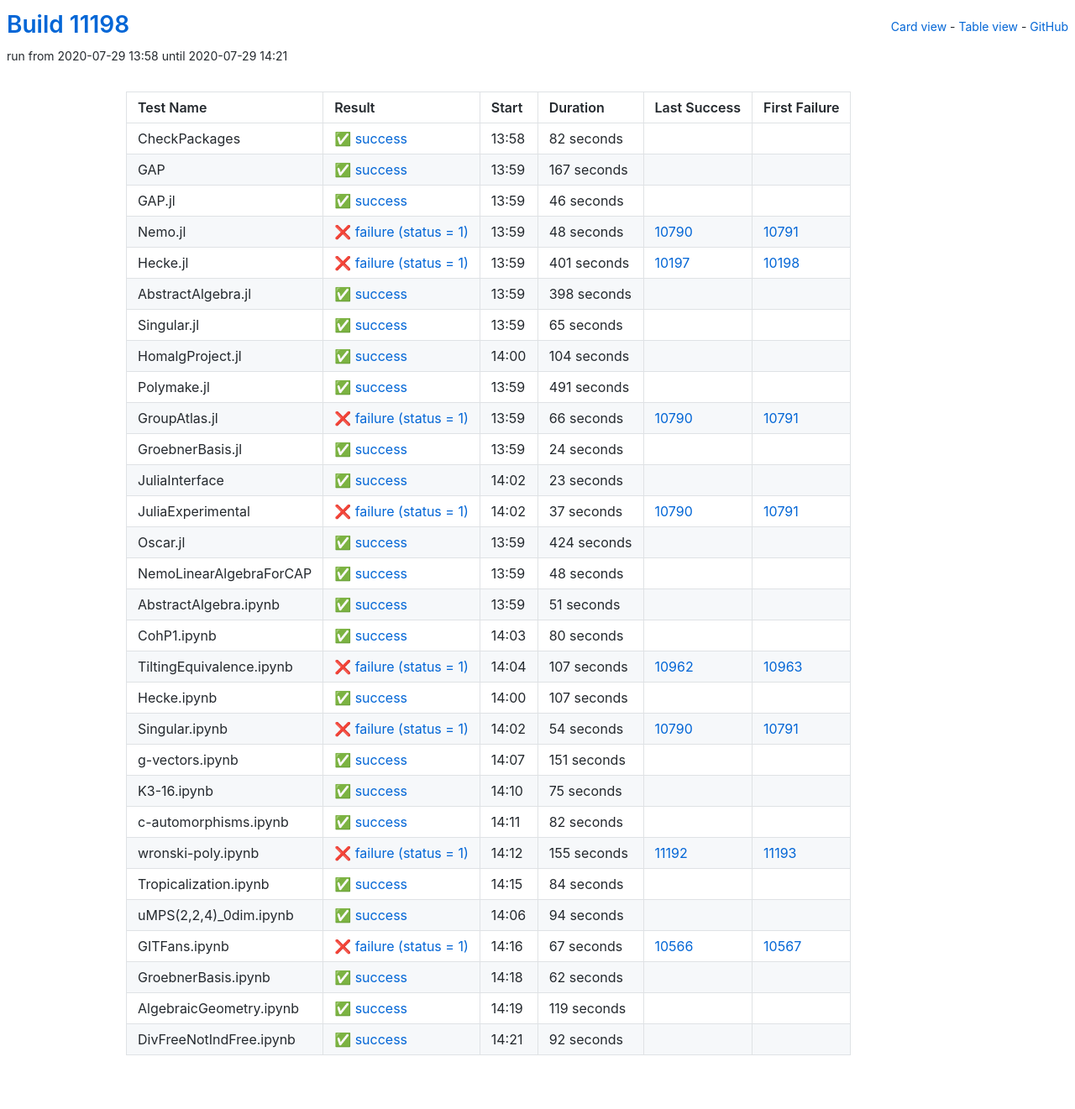
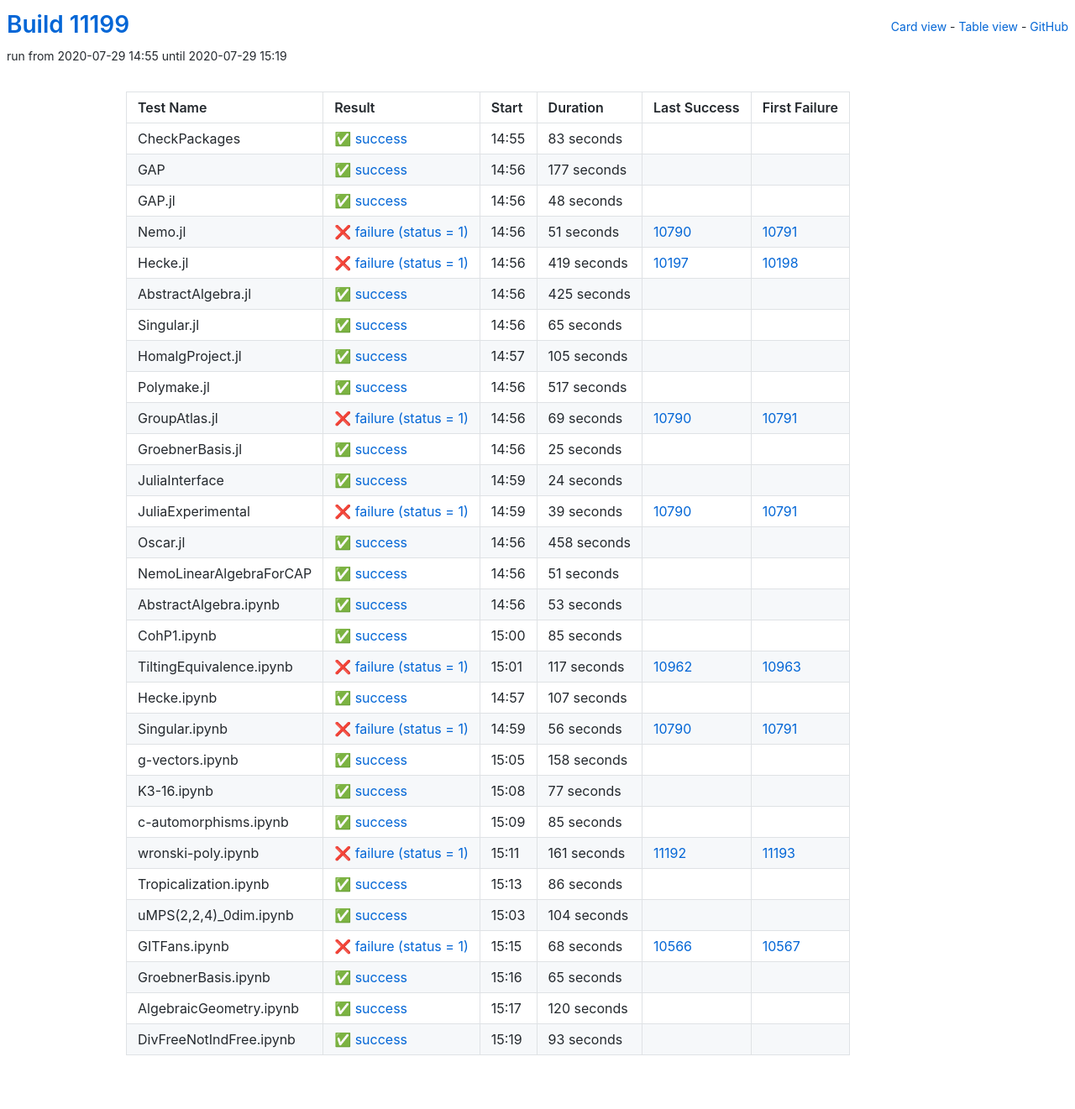
Before and after one commit to oscar-system/oscar-ci-status, a Jekyll site: the page built from table.html, in a window 1280 px wide. Shown: the whole page at 84% size. Built offline with Jekyll 4.4.1, drawn with Linux system fonts in a browser that asks for light colours.

Commit message:
Build #11199

```diff
--- a/_data/ci.yml
+++ b/_data/ci.yml
@@ -1,6 +1,6 @@
 ---
-build: 11198
-build_url: https://oscarci.mathematik.uni-kl.de/job/oscar/11198/
+build: 11199
+build_url: https://oscarci.mathematik.uni-kl.de/job/oscar/11199/
 job: oscar
 organization: oscar-system
 repo: oscar-ci-status
@@ -8,80 +8,80 @@
 tests:
 - name: CheckPackages
   id: checkpackages
-  log: https://oscarci.mathematik.uni-kl.de/job/oscar/11198/artifact/logs/build-11198/CheckPackages.log
-  start: 2020-07-29 13:58
+  log: https://oscarci.mathematik.uni-kl.de/job/oscar/11199/artifact/logs/build-11199/CheckPackages.log
+  start: 2020-07-29 14:55
   success: true
   exitcode: 0
   status: success
-  duration: 82
+  duration: 83
   last_success: false
   last_success_url:
   first_failure: false
   first_failure_url:
 - name: GAP
   id: gap
-  log: https://oscarci.mathematik.uni-kl.de/job/oscar/11198/artifact/logs/build-11198/GAP.log
-  start: 2020-07-29 13:59
+  log: https://oscarci.mathematik.uni-kl.de/job/oscar/11199/artifact/logs/build-11199/GAP.log
+  start: 2020-07-29 14:56
   success: true
   exitcode: 0
   status: success
-  duration: 167
+  duration: 177
   last_success: false
   last_success_url:
   first_failure: false
   first_failure_url:
 - name: GAP.jl
   id: gap-jl
-  log: https://oscarci.mathematik.uni-kl.de/job/oscar/11198/artifact/logs/build-11198/GAP.jl.log
-  start: 2020-07-29 13:59
+  log: https://oscarci.mathematik.uni-kl.de/job/oscar/11199/artifact/logs/build-11199/GAP.jl.log
+  start: 2020-07-29 14:56
   success: true
   exitcode: 0
   status: success
-  duration: 46
+  duration: 48
   last_success: false
   last_success_url:
   first_failure: false
   first_failure_url:
 - name: Nemo.jl
   id: nemo-jl
-  log: https://oscarci.mathematik.uni-kl.de/job/oscar/11198/artifact/logs/build-11198/Nemo.jl.log
-  start: 2020-07-29 13:59
+  log: https://oscarci.mathematik.uni-kl.de/job/oscar/11199/artifact/logs/build-11199/Nemo.jl.log
+  start: 2020-07-29 14:56
   success: false
   exitcode: 1
   status: failure
-  duration: 48
+  duration: 51
   last_success: 10790
   last_success_url: https://oscarci.mathematik.uni-kl.de/job/oscar/10790/
   first_failure: 10791
   first_failure_url: https://oscarci.mathematik.uni-kl.de/job/oscar/10791/
 - name: Hecke.jl
   id: hecke-jl
-  log: https://oscarci.mathematik.uni-kl.de/job/oscar/11198/artifact/logs/build-11198/Hecke.jl.log
-  start: 2020-07-29 13:59
+  log: https://oscarci.mathematik.uni-kl.de/job/oscar/11199/artifact/logs/build-11199/Hecke.jl.log
+  start: 2020-07-29 14:56
   success: false
   exitcode: 1
   status: failure
-  duration: 401
+  duration: 419
   last_success: 10197
   last_success_url: https://oscarci.mathematik.uni-kl.de/job/oscar/10197/
   first_failure: 10198
   first_failure_url: https://oscarci.mathematik.uni-kl.de/job/oscar/10198/
 - name: AbstractAlgebra.jl
   id: abstractalgebra-jl
-  log: https://oscarci.mathematik.uni-kl.de/job/oscar/11198/artifact/logs/build-11198/AbstractAlgebra.jl.log
-  start: 2020-07-29 13:59
+  log: https://oscarci.mathematik.uni-kl.de/job/oscar/11199/artifact/logs/build-11199/AbstractAlgebra.jl.log
+  start: 2020-07-29 14:56
   success: true
   exitcode: 0
   status: success
-  duration: 398
+  duration: 425
   last_success: false
   last_success_url:
   first_failure: false
   first_failure_url:
 - name: Singular.jl
   id: singular-jl
-  log: https://oscarci.mathematik.uni-kl.de/job/oscar/11198/artifact/logs/build-11198/Singular.jl.log
-  start: 2020-07-29 13:59
+  log: https://oscarci.mathematik.uni-kl.de/job/oscar/11199/artifact/logs/build-11199/Singular.jl.log
+  start: 2020-07-29 14:56
   success: true
   exitcode: 0
   status: success
@@ -92,44 +92,56 @@
   first_failure_url:
 - name: HomalgProject.jl
   id: homalgproject-jl
-  log: https://oscarci.mathematik.uni-kl.de/job/oscar/11198/artifact/logs/build-11198/HomalgProject.jl.log
-  start: 2020-07-29 14:00
+  log: https://oscarci.mathematik.uni-kl.de/job/oscar/11199/artifact/logs/build-11199/HomalgProject.jl.log
+  start: 2020-07-29 14:57
   success: true
   exitcode: 0
   status: success
-  duration: 104
+  duration: 105
   last_success: false
   last_success_url:
   first_failure: false
   first_failure_url:
 - name: Polymake.jl
   id: polymake-jl
-  log: https://oscarci.mathematik.uni-kl.de/job/oscar/11198/artifact/logs/build-11198/Polymake.jl.log
-  start: 2020-07-29 13:59
+  log: https://oscarci.mathematik.uni-kl.de/job/oscar/11199/artifact/logs/build-11199/Polymake.jl.log
+  start: 2020-07-29 14:56
   success: true
   exitcode: 0
   status: success
-  duration: 491
+  duration: 517
   last_success: false
   last_success_url:
   first_failure: false
   first_failure_url:
 - name: GroupAtlas.jl
   id: groupatlas-jl
-  log: https://oscarci.mathematik.uni-kl.de/job/oscar/11198/artifact/logs/build-11198/GroupAtlas.jl.log
-  start: 2020-07-29 13:59
+  log: https://oscarci.mathematik.uni-kl.de/job/oscar/11199/artifact/logs/build-11199/GroupAtlas.jl.log
+  start: 2020-07-29 14:56
   success: false
   exitcode: 1
   status: failure
-  duration: 66
+  duration: 69
   last_success: 10790
   last_success_url: https://oscarci.mathematik.uni-kl.de/job/oscar/10790/
   first_failure: 10791
   first_failure_url: https://oscarci.mathematik.uni-kl.de/job/oscar/10791/
 - name: GroebnerBasis.jl
   id: groebnerbasis-jl
-  log: https://oscarci.mathematik.uni-kl.de/job/oscar/11198/artifact/logs/build-11198/GroebnerBasis.jl.log
-  start: 2020-07-29 13:59
+  log: https://oscarci.mathematik.uni-kl.de/job/oscar/11199/artifact/logs/build-11199/GroebnerBasis.jl.log
+  start: 2020-07-29 14:56
+  success: true
+  exitcode: 0
+  status: success
+  duration: 25
+  last_success: false
+  last_success_url:
+  first_failure: false
+  first_failure_url:
+- name: JuliaInterface
+  id: juliainterface
+  log: https://oscarci.mathematik.uni-kl.de/job/oscar/11199/artifact/logs/build-11199/JuliaInterface.log
+  start: 2020-07-29 14:59
   success: true
   exitcode: 0
   status: success
@@ -138,58 +150,34 @@
   last_success_url:
   first_failure: false
   first_failure_url:
-- name: JuliaInterface
-  id: juliainterface
-  log: https://oscarci.mathematik.uni-kl.de/job/oscar/11198/artifact/logs/build-11198/JuliaInterface.log
-  start: 2020-07-29 14:02
-  success: true
-  exitcode: 0
-  status: success
-  duration: 23
-  last_success: false
-  last_success_url:
-  first_failure: false
-  first_failure_url:
 - name: JuliaExperimental
   id: juliaexperimental
-  log: https://oscarci.mathematik.uni-kl.de/job/oscar/11198/artifact/logs/build-11198/JuliaExperimental.log
-  start: 2020-07-29 14:02
+  log: https://oscarci.mathematik.uni-kl.de/job/oscar/11199/artifact/logs/build-11199/JuliaExperimental.log
+  start: 2020-07-29 14:59
   success: false
   exitcode: 1
   status: failure
-  duration: 37
+  duration: 39
   last_success: 10790
   last_success_url: https://oscarci.mathematik.uni-kl.de/job/oscar/10790/
   first_failure: 10791
   first_failure_url: https://oscarci.mathematik.uni-kl.de/job/oscar/10791/
 - name: Oscar.jl
   id: oscar-jl
-  log: https://oscarci.mathematik.uni-kl.de/job/oscar/11198/artifact/logs/build-11198/Oscar.jl.log
-  start: 2020-07-29 13:59
+  log: https://oscarci.mathematik.uni-kl.de/job/oscar/11199/artifact/logs/build-11199/Oscar.jl.log
+  start: 2020-07-29 14:56
   success: true
   exitcode: 0
   status: success
-  duration: 424
+  duration: 458
   last_success: false
   last_success_url:
   first_failure: false
   first_failure_url:
 - name: NemoLinearAlgebraForCAP
   id: nemolinearalgebraforcap
-  log: https://oscarci.mathematik.uni-kl.de/job/oscar/11198/artifact/logs/build-11198/NemoLinearAlgebraForCAP.log
-  start: 2020-07-29 13:59
-  success: true
-  exitcode: 0
-  status: success
-  duration: 48
-  last_success: false
-  last_success_url:
-  first_failure: false
-  first_failure_url:
-- name: AbstractAlgebra.ipynb
-  id: abstractalgebra-ipynb
-  log: https://oscarci.mathematik.uni-kl.de/job/oscar/11198/artifact/logs/build-11198/AbstractAlgebra.ipynb.log
-  start: 2020-07-29 13:59
+  log: https://oscarci.mathematik.uni-kl.de/job/oscar/11199/artifact/logs/build-11199/NemoLinearAlgebraForCAP.log
+  start: 2020-07-29 14:56
   success: true
   exitcode: 0
   status: success
@@ -198,34 +186,46 @@
   last_success_url:
   first_failure: false
   first_failure_url:
-- name: CohP1.ipynb
-  id: cohp1-ipynb
-  log: https://oscarci.mathematik.uni-kl.de/job/oscar/11198/artifact/logs/build-11198/CohP1.ipynb.log
-  start: 2020-07-29 14:03
+- name: AbstractAlgebra.ipynb
+  id: abstractalgebra-ipynb
+  log: https://oscarci.mathematik.uni-kl.de/job/oscar/11199/artifact/logs/build-11199/AbstractAlgebra.ipynb.log
+  start: 2020-07-29 14:56
   success: true
   exitcode: 0
   status: success
-  duration: 80
+  duration: 53
+  last_success: false
+  last_success_url:
+  first_failure: false
+  first_failure_url:
+- name: CohP1.ipynb
+  id: cohp1-ipynb
+  log: https://oscarci.mathematik.uni-kl.de/job/oscar/11199/artifact/logs/build-11199/CohP1.ipynb.log
+  start: 2020-07-29 15:00
+  success: true
+  exitcode: 0
+  status: success
+  duration: 85
   last_success: false
   last_success_url:
   first_failure: false
   first_failure_url:
 - name: TiltingEquivalence.ipynb
   id: tiltingequivalence-ipynb
-  log: https://oscarci.mathematik.uni-kl.de/job/oscar/11198/artifact/logs/build-11198/TiltingEquivalence.ipynb.log
-  start: 2020-07-29 14:04
+  log: https://oscarci.mathematik.uni-kl.de/job/oscar/11199/artifact/logs/build-11199/TiltingEquivalence.ipynb.log
+  start: 2020-07-29 15:01
   success: false
   exitcode: 1
   status: failure
-  duration: 107
+  duration: 117
   last_success: 10962
   last_success_url: https://oscarci.mathematik.uni-kl.de/job/oscar/10962/
   first_failure: 10963
   first_failure_url: https://oscarci.mathematik.uni-kl.de/job/oscar/10963/
 - name: Hecke.ipynb
   id: hecke-ipynb
-  log: https://oscarci.mathematik.uni-kl.de/job/oscar/11198/artifact/logs/build-11198/Hecke.ipynb.log
-  start: 2020-07-29 14:00
+  log: https://oscarci.mathematik.uni-kl.de/job/oscar/11199/artifact/logs/build-11199/Hecke.ipynb.log
+  start: 2020-07-29 14:57
   success: true
   exitcode: 0
   status: success
@@ -236,132 +236,132 @@
   first_failure_url:
 - name: Singular.ipynb
   id: singular-ipynb
-  log: https://oscarci.mathematik.uni-kl.de/job/oscar/11198/artifact/logs/build-11198/Singular.ipynb.log
-  start: 2020-07-29 14:02
+  log: https://oscarci.mathematik.uni-kl.de/job/oscar/11199/artifact/logs/build-11199/Singular.ipynb.log
+  start: 2020-07-29 14:59
   success: false
   exitcode: 1
   status: failure
-  duration: 54
+  duration: 56
   last_success: 10790
   last_success_url: https://oscarci.mathematik.uni-kl.de/job/oscar/10790/
   first_failure: 10791
   first_failure_url: https://oscarci.mathematik.uni-kl.de/job/oscar/10791/
 - name: g-vectors.ipynb
   id: g-vectors-ipynb
-  log: https://oscarci.mathematik.uni-kl.de/job/oscar/11198/artifact/logs/build-11198/g-vectors.ipynb.log
-  start: 2020-07-29 14:07
+  log: https://oscarci.mathematik.uni-kl.de/job/oscar/11199/artifact/logs/build-11199/g-vectors.ipynb.log
+  start: 2020-07-29 15:05
   success: true
   exitcode: 0
   status: success
-  duration: 151
+  duration: 158
   last_success: false
   last_success_url:
   first_failure: false
   first_failure_url:
 - name: K3-16.ipynb
   id: k3-16-ipynb
-  log: https://oscarci.mathematik.uni-kl.de/job/oscar/11198/artifact/logs/build-11198/K3-16.ipynb.log
-  start: 2020-07-29 14:10
+  log: https://oscarci.mathematik.uni-kl.de/job/oscar/11199/artifact/logs/build-11199/K3-16.ipynb.log
+  start: 2020-07-29 15:08
   success: true
   exitcode: 0
   status: success
-  duration: 75
+  duration: 77
   last_success: false
   last_success_url:
   first_failure: false
   first_failure_url:
 - name: c-automorphisms.ipynb
   id: c-automorphisms-ipynb
-  log: https://oscarci.mathematik.uni-kl.de/job/oscar/11198/artifact/logs/build-11198/c-automorphisms.ipynb.log
-  start: 2020-07-29 14:11
+  log: https://oscarci.mathematik.uni-kl.de/job/oscar/11199/artifact/logs/build-11199/c-automorphisms.ipynb.log
+  start: 2020-07-29 15:09
   success: true
   exitcode: 0
   status: success
-  duration: 82
+  duration: 85
   last_success: false
   last_success_url:
   first_failure: false
   first_failure_url:
 - name: wronski-poly.ipynb
   id: wronski-poly-ipynb
-  log: https://oscarci.mathematik.uni-kl.de/job/oscar/11198/artifact/logs/build-11198/wronski-poly.ipynb.log
-  start: 2020-07-29 14:12
+  log: https://oscarci.mathematik.uni-kl.de/job/oscar/11199/artifact/logs/build-11199/wronski-poly.ipynb.log
+  start: 2020-07-29 15:11
   success: false
   exitcode: 1
   status: failure
-  duration: 155
+  duration: 161
   last_success: 11192
   last_success_url: https://oscarci.mathematik.uni-kl.de/job/oscar/11192/
   first_failure: 11193
   first_failure_url: https://oscarci.mathematik.uni-kl.de/job/oscar/11193/
 - name: Tropicalization.ipynb
   id: tropicalization-ipynb
-  log: https://oscarci.mathematik.uni-kl.de/job/oscar/11198/artifact/logs/build-11198/Tropicalization.ipynb.log
-  start: 2020-07-29 14:15
+  log: https://oscarci.mathematik.uni-kl.de/job/oscar/11199/artifact/logs/build-11199/Tropicalization.ipynb.log
+  start: 2020-07-29 15:13
   success: true
   exitcode: 0
   status: success
-  duration: 84
+  duration: 86
   last_success: false
   last_success_url:
   first_failure: false
   first_failure_url:
 - name: uMPS(2,2,4)_0dim.ipynb
   id: umps-2-2-4-0dim-ipynb
-  log: https://oscarci.mathematik.uni-kl.de/job/oscar/11198/artifact/logs/build-11198/uMPS-2-2-4-_0dim.ipynb.log
-  start: 2020-07-29 14:06
+  log: https://oscarci.mathematik.uni-kl.de/job/oscar/11199/artifact/logs/build-11199/uMPS-2-2-4-_0dim.ipynb.log
+  start: 2020-07-29 15:03
   success: true
   exitcode: 0
   status: success
-  duration: 94
+  duration: 104
   last_success: false
   last_success_url:
   first_failure: false
   first_failure_url:
 - name: GITFans.ipynb
   id: gitfans-ipynb
-  log: https://oscarci.mathematik.uni-kl.de/job/oscar/11198/artifact/logs/build-11198/GITFans.ipynb.log
-  start: 2020-07-29 14:16
+  log: https://oscarci.mathematik.uni-kl.de/job/oscar/11199/artifact/logs/build-11199/GITFans.ipynb.log
+  start: 2020-07-29 15:15
   success: false
   exitcode: 1
   status: failure
-  duration: 67
+  duration: 68
   last_success: 10566
   last_success_url: https://oscarci.mathematik.uni-kl.de/job/oscar/10566/
   first_failure: 10567
   first_failure_url: https://oscarci.mathematik.uni-kl.de/job/oscar/10567/
 - name: GroebnerBasis.ipynb
   id: groebnerbasis-ipynb
-  log: https://oscarci.mathematik.uni-kl.de/job/oscar/11198/artifact/logs/build-11198/GroebnerBasis.ipynb.log
-  start: 2020-07-29 14:18
+  log: https://oscarci.mathematik.uni-kl.de/job/oscar/11199/artifact/logs/build-11199/GroebnerBasis.ipynb.log
+  start: 2020-07-29 15:16
   success: true
   exitcode: 0
   status: success
-  duration: 62
+  duration: 65
   last_success: false
   last_success_url:
   first_failure: false
   first_failure_url:
 - name: AlgebraicGeometry.ipynb
   id: algebraicgeometry-ipynb
-  log: https://oscarci.mathematik.uni-kl.de/job/oscar/11198/artifact/logs/build-11198/AlgebraicGeometry.ipynb.log
-  start: 2020-07-29 14:19
+  log: https://oscarci.mathematik.uni-kl.de/job/oscar/11199/artifact/logs/build-11199/AlgebraicGeometry.ipynb.log
+  start: 2020-07-29 15:17
   success: true
   exitcode: 0
   status: success
-  duration: 119
+  duration: 120
   last_success: false
   last_success_url:
   first_failure: false
   first_failure_url:
 - name: DivFreeNotIndFree.ipynb
   id: divfreenotindfree-ipynb
-  log: https://oscarci.mathematik.uni-kl.de/job/oscar/11198/artifact/logs/build-11198/DivFreeNotIndFree.ipynb.log
-  start: 2020-07-29 14:21
+  log: https://oscarci.mathematik.uni-kl.de/job/oscar/11199/artifact/logs/build-11199/DivFreeNotIndFree.ipynb.log
+  start: 2020-07-29 15:19
   success: true
   exitcode: 0
   status: success
-  duration: 92
+  duration: 93
   last_success: false
   last_success_url:
   first_failure: false
```
Also changed, not shown: README.md.
